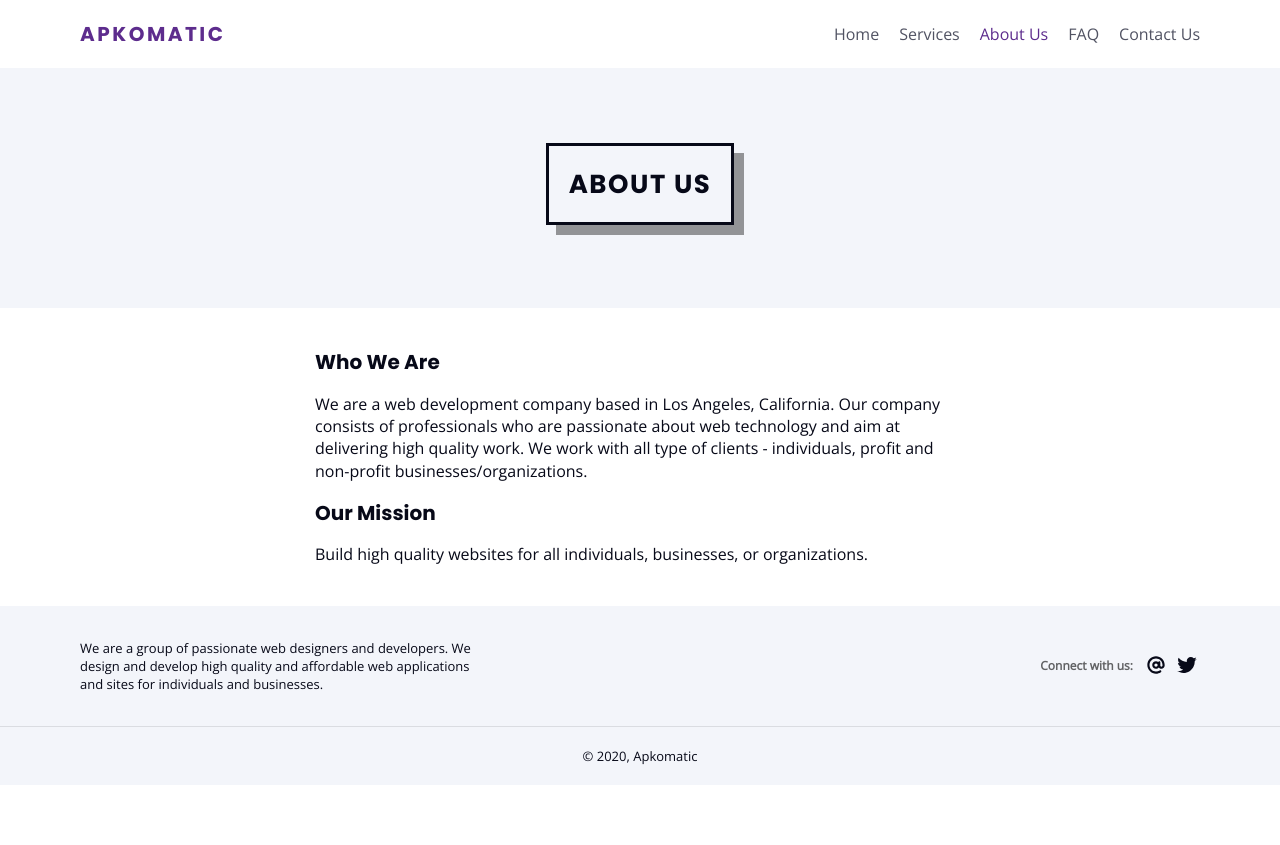
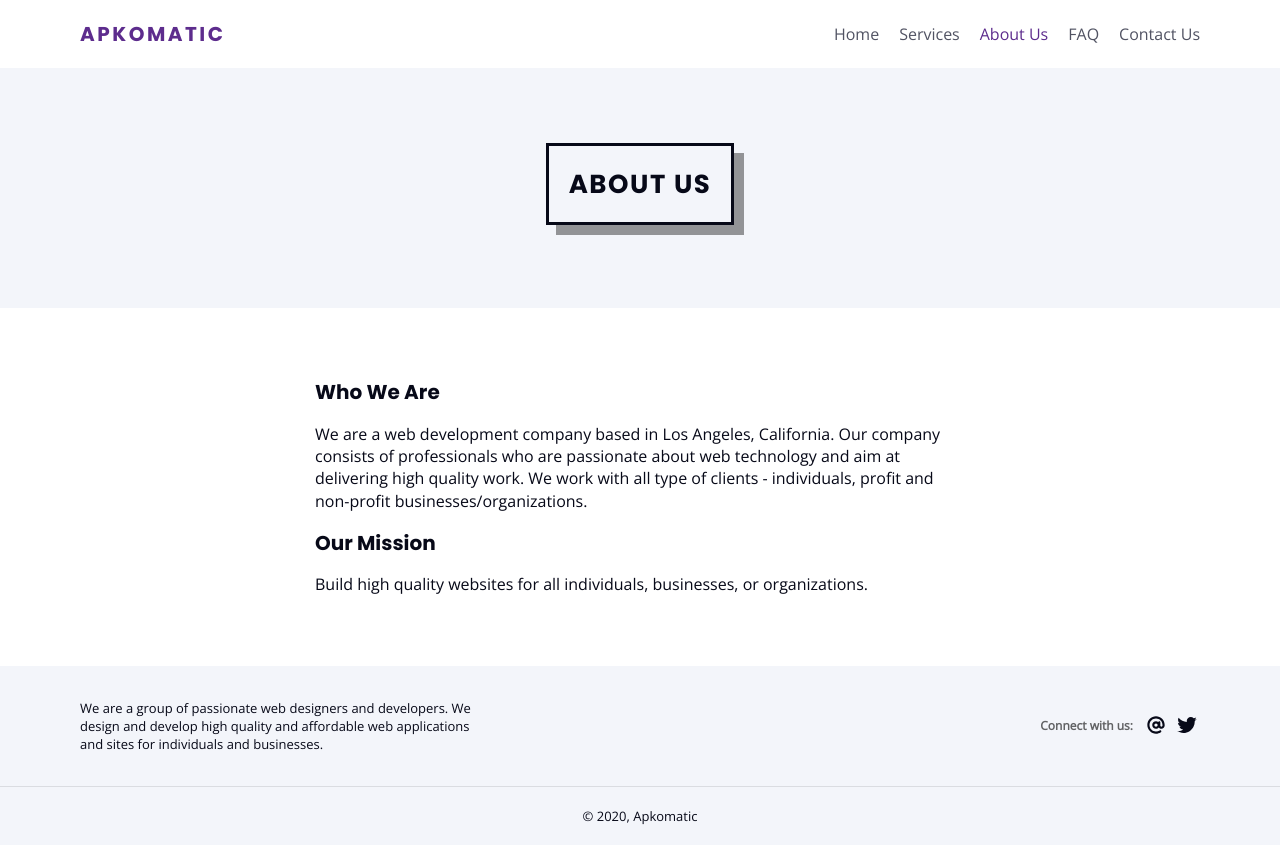
Before and after one commit to apkomatic-tech/apkomatic-website, a Gatsby site: page /about in a window 1280 px wide. Before the commit the page ends 800 px from the top, so only its background shows below. Built offline with nearby package versions, Linux system fonts and the light colour scheme; Gatsby itself is replaced by a stand-in of ours.

Commit message:
fix about page

```diff
--- a/src/pages/about.js
+++ b/src/pages/about.js
@@ -9,8 +9,8 @@ const AboutPage = () => {
       <Wrapper
         wrapperWidth="small"
         style={{
-          marginTop: '4rem',
-          marginBottom: '4rem',
+          marginTop: '7rem',
+          marginBottom: '7rem',
         }}
       >
         <h2>Who We Are</h2>
```
